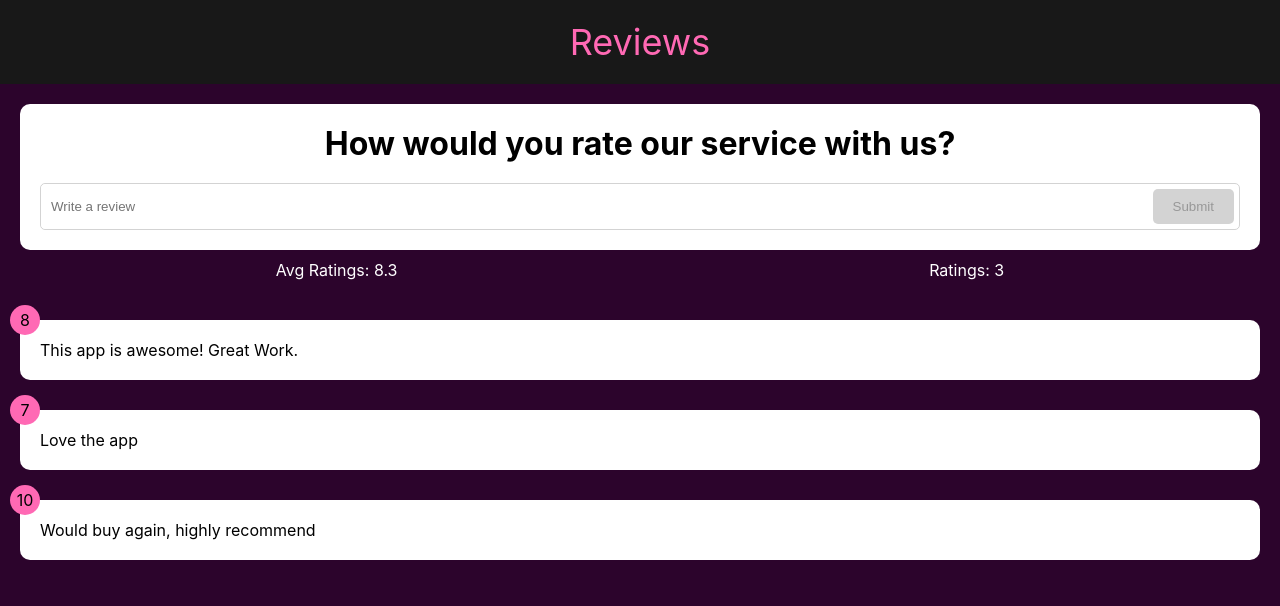
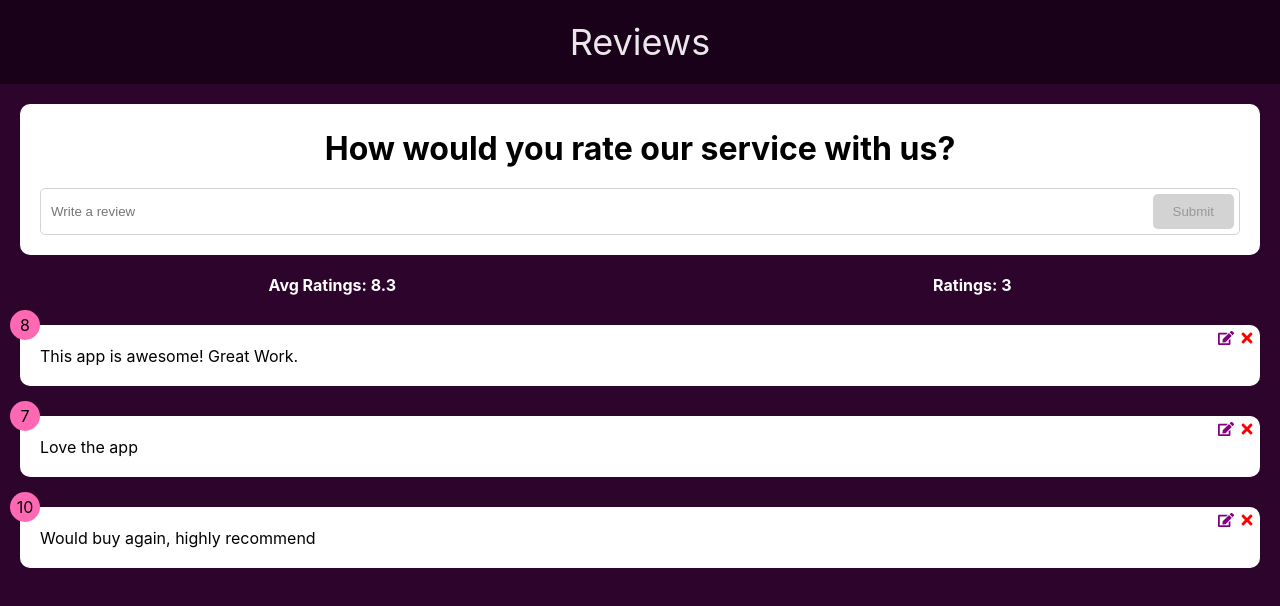
Before and after one commit to oscar-ct/react-reviews, a React (Create React App) app: page / in a window 1280 px wide. Shown: the top 606 px of the page. Built offline with nearby package versions, Linux system fonts and the light colour scheme.

Commit message:
feat: install react icons, styled items

```diff
--- a/package.json
+++ b/package.json
@@ -9,6 +9,7 @@
     "prop-types": "^15.8.1",
     "react": "^18.2.0",
     "react-dom": "^18.2.0",
+    "react-icons": "^4.8.0",
     "react-scripts": "5.0.1",
     "web-vitals": "^2.1.4"
   },
--- a/src/components/ReviewItem.jsx
+++ b/src/components/ReviewItem.jsx
@@ -1,5 +1,6 @@
 import PropTypes from "prop-types";
 import Card from "./Card";
+import {FaTimes, FaEdit} from "react-icons/fa";
 
 
 function ReviewItem( {item} ) {
@@ -7,7 +8,12 @@ function ReviewItem( {item} ) {
         <>
             <div className="rating-display">{item.rating}</div>
             <Card>
+                <div className="crud-wrapper">
+                    <FaEdit className="icn" color="purple" />
+                    <FaTimes className="icn" color="red" />
+                </div>
                 <div className="review-display">{item.text}</div>
+
             </Card>
         </>
     )
--- a/src/index.css
+++ b/src/index.css
@@ -13,20 +13,23 @@ code {
     monospace;
 }
 .header {
+  opacity: 90%;
   font-size: 36px;
-  background-color: #181818;
-  color: hotpink;
+  background-color: #180218;
+  color: white;
   padding: 20px 0 20px 0;
   text-align: center;
   margin-bottom: 20px;
 }
 .card {
   border-radius: 10px;
-  padding: 20px;
+  padding: 5px 20px 20px 20px;
   margin: 0 20px;
   background-color: white;
 }
+
 .service {
+  padding-top: 20px;
   font-size: 32px;
   text-align: center;
   font-weight: bold;
@@ -65,7 +68,8 @@ code {
   font-weight: bold;
 }
 .review-stats {
-  margin: 10px;
+  font-weight: bold;
+  margin-top: 20px;
   display: flex;
   justify-content: space-around;
   color: white;
@@ -78,3 +82,12 @@ code {
   border-radius: 50%;
   background-color: hotpink;
 }
+.crud-wrapper {
+  display: flex;
+  justify-content: end;
+}
+.icn {
+  padding-left: 5px;
+  cursor: pointer;
+  transform: translateX(15px);
+}
```
Also changed, not shown: 1 other file (tests, documents, lock files or other folders).
